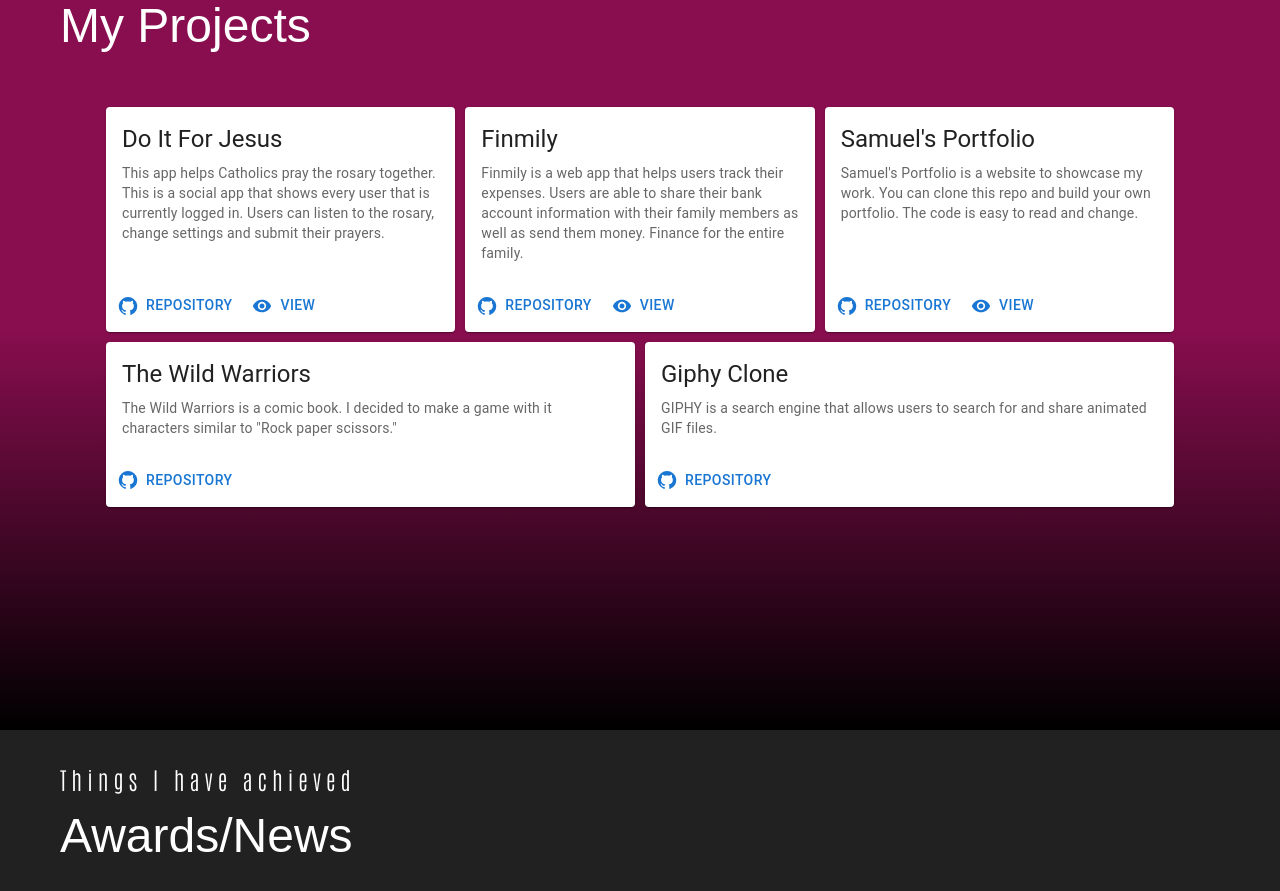
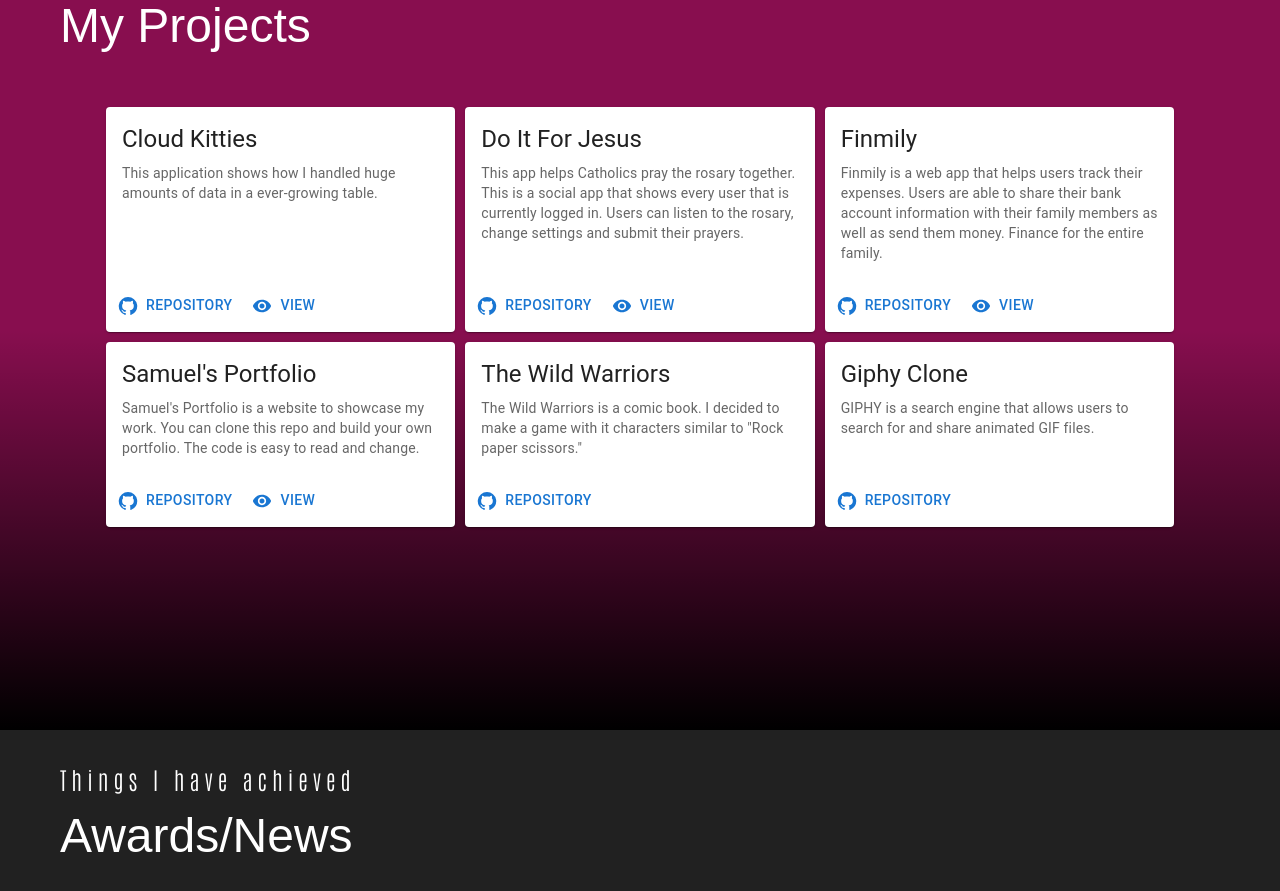
Before and after one commit to samsoftwaredev/portfolio, a Next.js app: page / in a window 1280 px wide. Shown: the part 1700-2591 px from the top of the page. Built offline with nearby package versions, Linux system fonts and the light colour scheme; a web font is replaced by a local one.

Commit message:
add couldkittes project

```diff
--- a/constants/variables/owner.ts
+++ b/constants/variables/owner.ts
@@ -94,6 +94,15 @@ export const PROJECTS = [
   // },
   {
     image: garden,
+    imageAlt: "Cloud Kitchen Clone App Main Page",
+    title: "Cloud Kitties",
+    description:
+      "This application shows how I handled huge amounts of data in a ever-growing table.",
+    websiteURL: "https://cloudkitchen.vercel.app/",
+    repositoryURL: "https://github.com/samsoftwaredev/cloudkitchen",
+  },
+  {
+    image: garden,
     imageAlt: "Rosary App Main Page",
     title: "Do It For Jesus",
     description:
```
Also changed, not shown: components/OwnerProjects/OwnerProjects.tsx (+6 -3 lines).
